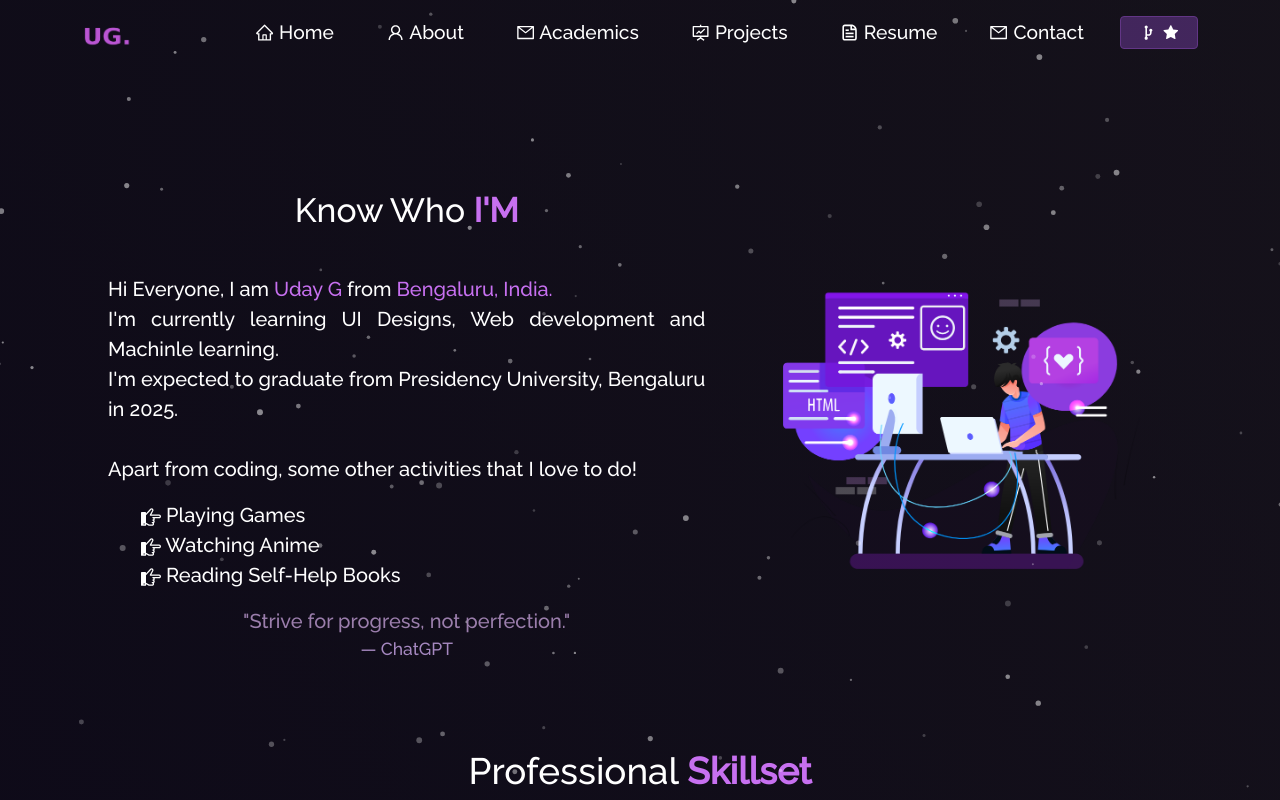
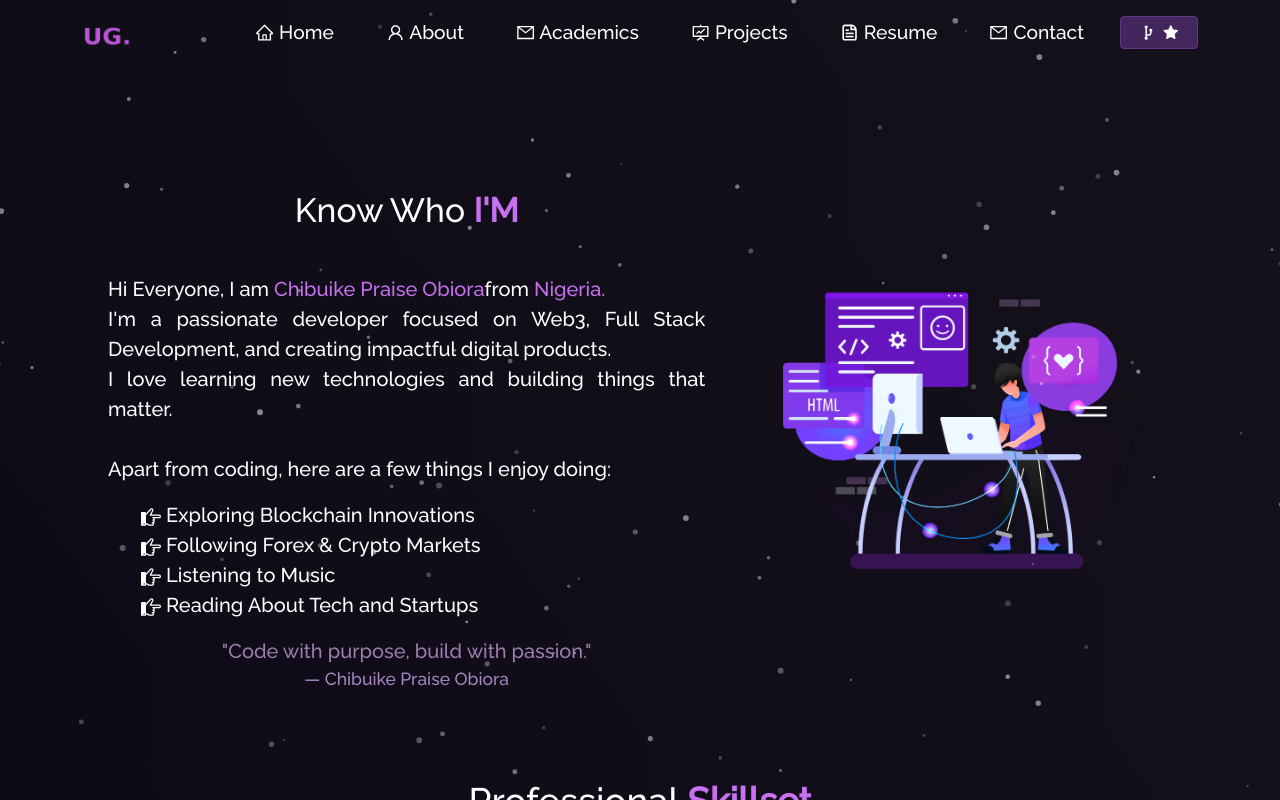
Before and after one commit to Obiorachibuike/CodexTech, a React (Create React App) app: page /about in a window 1280 px wide. Shown: the top 800 px of the page. Built offline with nearby package versions, Linux system fonts and the light colour scheme.

Commit message:
Update AboutCard.js

```diff
--- a/src/components/About/AboutCard.js
+++ b/src/components/About/AboutCard.js
@@ -8,32 +8,35 @@ function AboutCard() {
       <Card.Body>
         <blockquote className="blockquote mb-0">
           <p style={{ textAlign: "justify" }}>
-            Hi Everyone, I am <span className="purple">Uday G </span>
-            from <span className="purple"> Bengaluru, India.</span>
+            Hi Everyone, I am <span className="purple">Chibuike Praise Obiora</span>
+            from <span className="purple">Nigeria.</span>
             <br />
-            I'm currently learning UI Designs, Web development and Machinle learning.
+            I'm a passionate developer focused on Web3, Full Stack Development, and creating impactful digital products.
             <br />
-            I'm expected to graduate from Presidency University, Bengaluru in 2025.
+            I love learning new technologies and building things that matter.
             <br />
             <br />
-            Apart from coding, some other activities that I love to do!
+            Apart from coding, here are a few things I enjoy doing:
           </p>
           <ul>
             <li className="about-activity">
-              <ImPointRight /> Playing Games
+              <ImPointRight /> Exploring Blockchain Innovations
             </li>
             <li className="about-activity">
-              <ImPointRight /> Watching Anime
+              <ImPointRight /> Following Forex & Crypto Markets
             </li>
             <li className="about-activity">
-              <ImPointRight /> Reading Self-Help Books
+              <ImPointRight /> Listening to Music
+            </li>
+            <li className="about-activity">
+              <ImPointRight /> Reading About Tech and Startups
             </li>
           </ul>
 
           <p style={{ color: "rgb(155 126 172)" }}>
-            "Strive for progress, not perfection."{" "}
+            "Code with purpose, build with passion."{" "}
           </p>
-          <footer className="blockquote-footer">ChatGPT</footer>
+          <footer className="blockquote-footer">Chibuike Praise Obiora</footer>
         </blockquote>
       </Card.Body>
     </Card>
```
